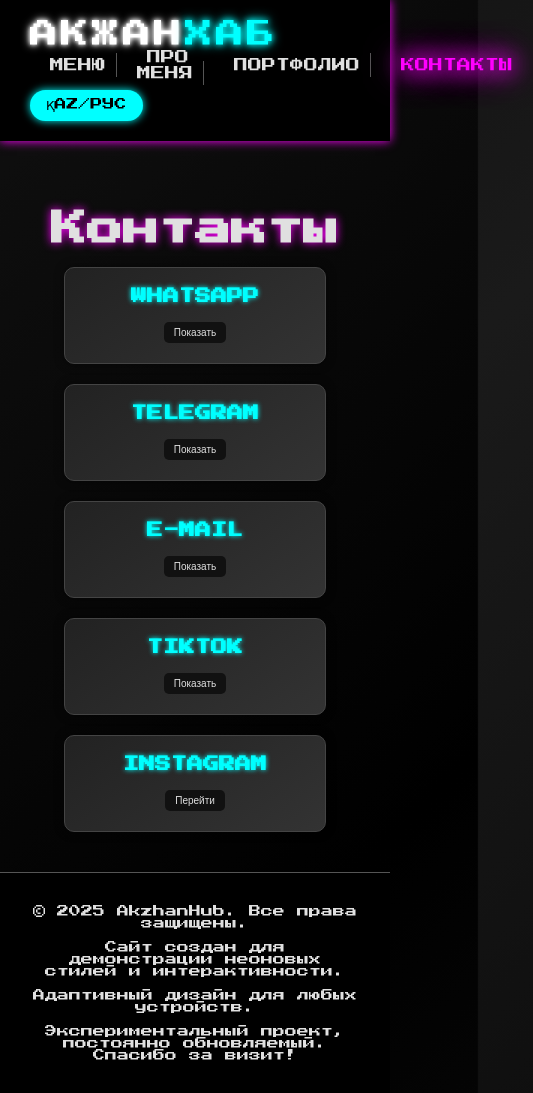
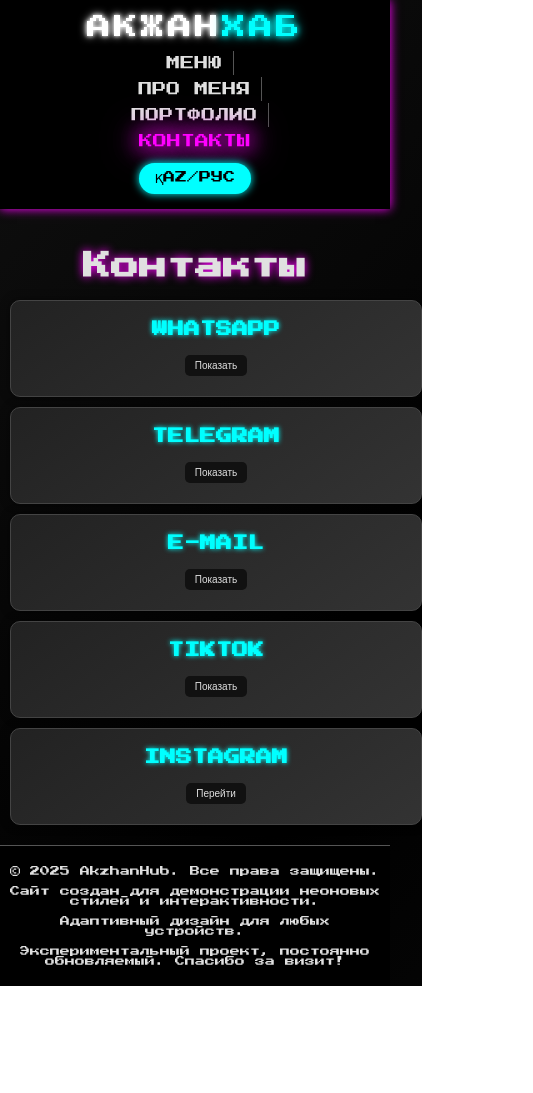
Before and after one commit to ZhAkzhan/-AkzhanHub, a plain HTML site: page contacts.html in a window 390 px wide. Shown: the whole page, 533 px wide, since content can reach past the window. After the commit the page ends 986 px from the top, so only its background shows below. Drawn offline with Linux system fonts and the light colour scheme.

Commit message:
Update styles.css

```diff
--- a/styles.css
+++ b/styles.css
@@ -272,18 +272,55 @@ a {
   color: #e0e0e0;
 }
 
-/* Responsive стили для планшетов и ПК */
-@media (min-width: 768px) {
+/* Мобильная адаптация (ширина до 767px) */
+@media (max-width: 767px) {
+  header {
+    flex-direction: column;
+    align-items: center;
+    justify-content: center;
+    padding: 15px 10px;
+  }
+
+  nav ul {
+    flex-direction: column;
+    margin-top: 10px;
+  }
+
+  nav ul li {
+    margin: 5px 0;
+  }
+
+  .lang-toggle {
+    margin-top: 10px;
+  }
+
+  .logo {
+    font-size: 24px;
+  }
+
+  main {
+    padding: 20px 10px;
+  }
+
   main h1 {
-    font-size: 42px;
+    font-size: 28px;
   }
+
   main p {
-    font-size: 18px;
+    font-size: 14px;
   }
-  nav ul li a {
-    font-size: 16px;
+
+  footer {
+    padding: 10px;
+    font-size: 10px;
   }
-  .logo {
-    font-size: 32px;
+
+  .contact-container {
+    flex-direction: column;
+    gap: 10px;
+  }
+
+  .contact-card {
+    width: 100%;
   }
 }
```
